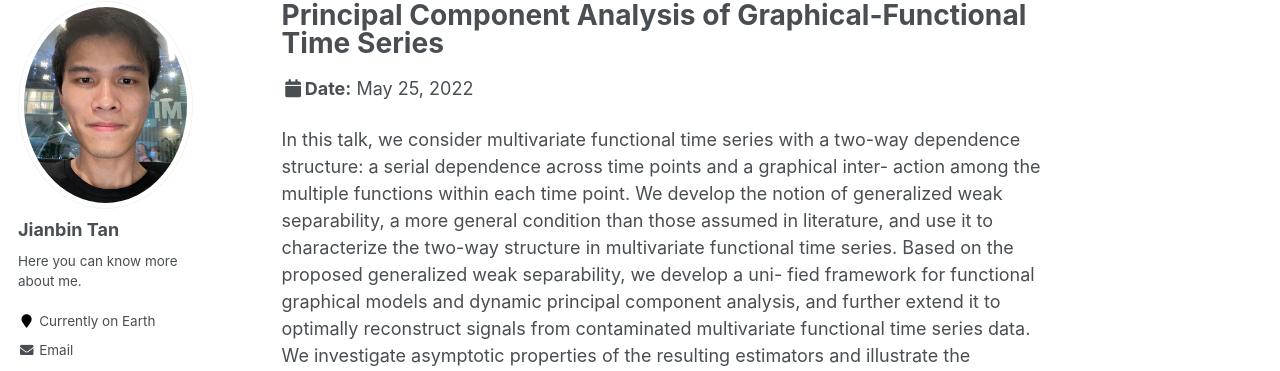
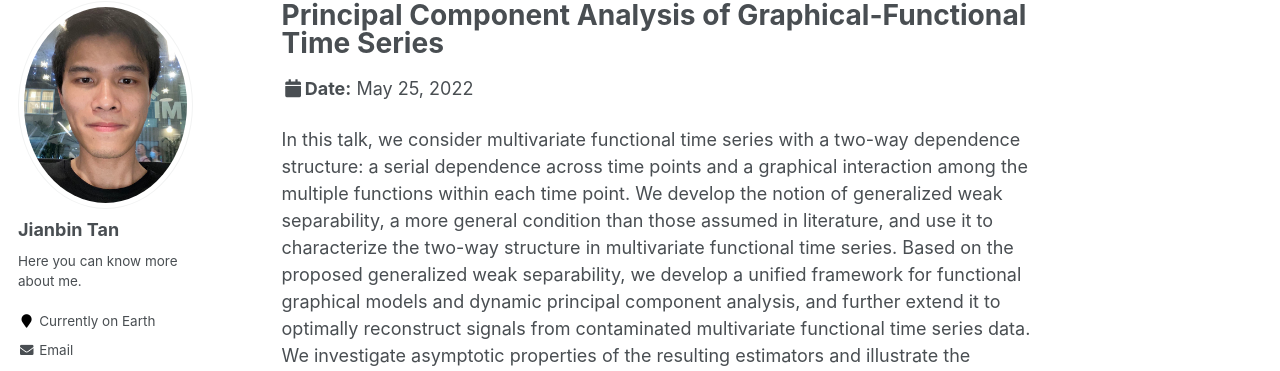
Before and after one commit to Tan-jianbin/Tan-jianbin.github.io, a Jekyll site: the page built from _talks/2022-05-25-talk-1.md, in a window 1280 px wide. Shown: the part 117-488 px from the top of the page. Built offline with Jekyll 4.4.1, drawn with Linux system fonts in a browser that asks for light colours; some of the changed text lies outside the part shown.

Commit message:
Update 2022-05-25-talk-1.md

```diff
--- a/_talks/2022-05-25-talk-1.md
+++ b/_talks/2022-05-25-talk-1.md
@@ -8,4 +8,4 @@
 location: "Online"
 ---
 
-In this talk, we consider multivariate functional time series with a two-way dependence structure: a serial dependence across time points and a graphical inter- action among the multiple functions within each time point. We develop the notion of generalized weak separability, a more general condition than those assumed in literature, and use it to characterize the two-way structure in multivariate functional time series. Based on the proposed generalized weak separability, we develop a uni- fied framework for functional graphical models and dynamic principal component analysis, and further extend it to optimally reconstruct signals from contaminated multivariate functional time series data. We investigate asymptotic properties of the resulting estimators and illustrate the effectiveness of our proposed approach through extensive simulations. We apply our method to hourly air pollution data that were collected from a monitoring network in China.
+In this talk, we consider multivariate functional time series with a two-way dependence structure: a serial dependence across time points and a graphical interaction among the multiple functions within each time point. We develop the notion of generalized weak separability, a more general condition than those assumed in literature, and use it to characterize the two-way structure in multivariate functional time series. Based on the proposed generalized weak separability, we develop a unified framework for functional graphical models and dynamic principal component analysis, and further extend it to optimally reconstruct signals from contaminated multivariate functional time series data. We investigate asymptotic properties of the resulting estimators and illustrate the effectiveness of our proposed approach through extensive simulations. We apply our method to hourly air pollution data that were collected from a monitoring network in China.
```
